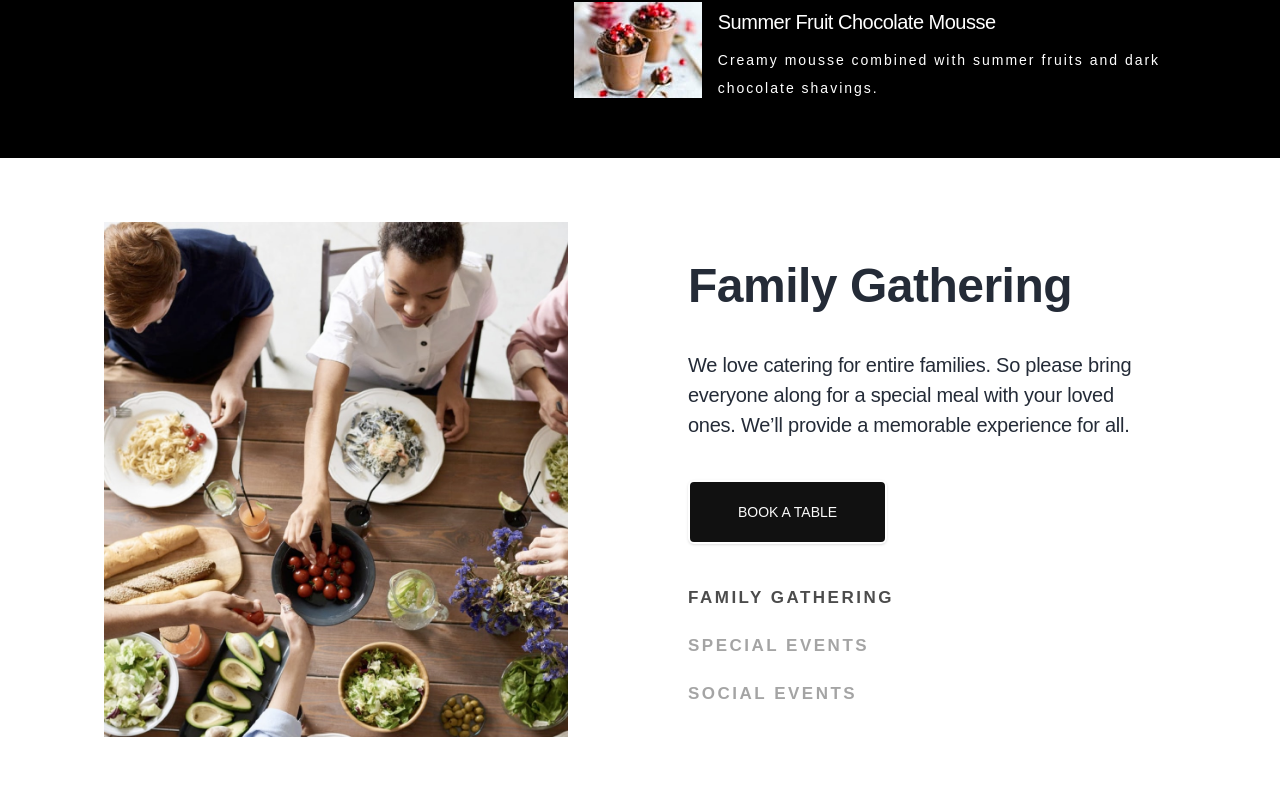
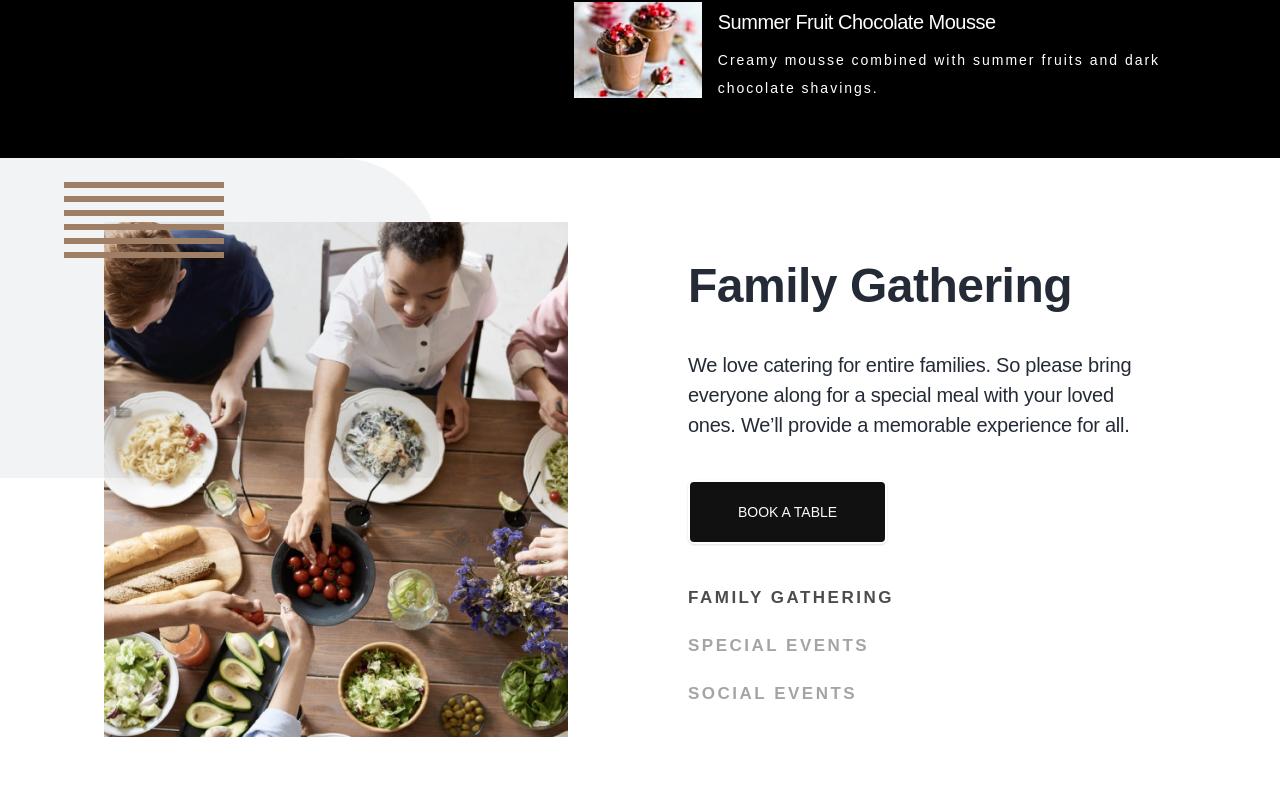
Before and after one commit to mehdias63/dine-restaurant, a Next.js app: page / in a window 1280 px wide. Shown: the part 2429-3239 px from the top of the page. Built offline with nearby package versions, Linux system fonts and the light colour scheme.

Commit message:
update pattern

```diff
--- a/src/app/page.tsx
+++ b/src/app/page.tsx
@@ -223,7 +223,19 @@ export default function Home() {
 					/>
 				</div>
 			</section>
-			<section className="flex flex-col lg:flex-row p-6">
+			<section className="flex flex-col lg:flex-row p-6 relative">
+				<div className="hidden md:block absolute top-0 left-[-25rem] lg:left-[-31rem]">
+					<img
+						src="/images/patterns/pattern-curve-top-right.svg"
+						alt="pattern"
+					/>
+				</div>
+				<div className="hidden md:block absolute z-20">
+					<img
+						src="/images/patterns/pattern-lines.svg"
+						alt="pattern"
+					/>
+				</div>
 				<div className="p-6 md:p-10 lg:p-30 lg:max-w-[34rem]">
 					<picture>
 						<source
```
